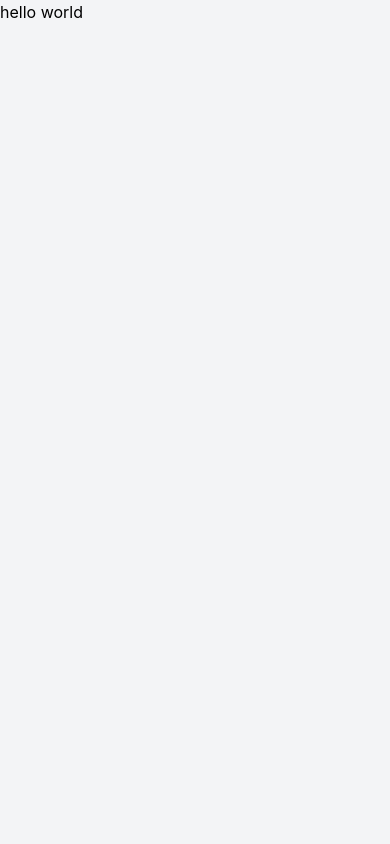
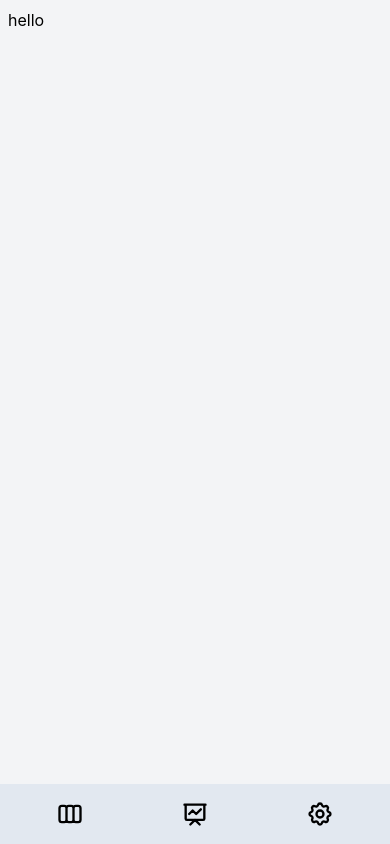
Before and after one commit to mbenja/shelves, a Next.js app: page / in a window 390 px wide. Built offline with nearby package versions, Linux system fonts and the light colour scheme.

Commit message:
Adjust Layout, add BottomBar component

```diff
--- /dev/null
+++ b/components/BottomBar.tsx
@@ -0,0 +1,42 @@
+import Link from 'next/link';
+import { useRouter } from 'next/router';
+
+import { ROUTES } from '../lib/constants';
+import {
+	CogIcon,
+	PresentationChartLineIcon,
+	ViewBoardsIcon
+} from '@heroicons/react/outline';
+
+export default function BottomBar() {
+	const router = useRouter();
+
+	if (router.route === ROUTES.AUTH) {
+		return null;
+	}
+
+	return (
+		<div className="bg-slate-200 flex justify-evenly md:hidden px-2 py-2">
+			<BottomBarItem
+				icon={<ViewBoardsIcon className="h-7 m-auto w-7" />}
+				href={ROUTES.BOOKSHELVES}
+			/>
+			<BottomBarItem
+				icon={<PresentationChartLineIcon className="h-7 m-auto w-7" />}
+				href={ROUTES.STATISTICS}
+			/>
+			<BottomBarItem
+				icon={<CogIcon className="h-7 m-auto w-7" />}
+				href={ROUTES.SETTINGS}
+			/>
+		</div>
+	);
+}
+
+function BottomBarItem({ icon, href }: { icon: JSX.Element; href: string }) {
+	return (
+		<Link href={href}>
+			<a className="grow py-2">{icon}</a>
+		</Link>
+	);
+}
--- a/components/Container.tsx
+++ b/components/Container.tsx
@@ -1,5 +1,5 @@
 import { ReactNode } from 'react';
 
 export default function Container({ children }: { children: ReactNode }) {
-  return <div className="h-screen p-2">{children}</div>;
+	return <div className="h-full p-2">{children}</div>;
 }
--- a/components/Layout.tsx
+++ b/components/Layout.tsx
@@ -1,12 +1,14 @@
 import { ReactNode } from 'react';
 
+import BottomBar from './BottomBar';
 import HeaderBar from './HeaderBar';
 
 export default function Layout({ children }: { children: ReactNode }) {
 	return (
-		<div className="h-screen md:mx-auto md:w-4/5 w-full">
+		<div className="flex flex-col h-screen md:mx-auto md:w-4/5 w-full">
 			<HeaderBar />
 			<main>{children}</main>
+			<BottomBar />
 		</div>
 	);
 }
--- a/package.json
+++ b/package.json
@@ -9,6 +9,7 @@
 		"lint": "next lint"
 	},
 	"dependencies": {
+		"@heroicons/react": "^1.0.6",
 		"@next-auth/prisma-adapter": "^1.0.4",
 		"@prisma/client": "^4.1.0",
 		"bcryptjs": "^2.4.3",
--- a/pages/auth.tsx
+++ b/pages/auth.tsx
@@ -57,7 +57,7 @@ export default function Auth() {
 
 	return (
 		<Container>
-			<div className="flex flex-col items-center justify-center h-full">
+			<div className="flex flex-col h-full items-center justify-center">
 				<div className="flex flex-col gap-4 items-center md:w-1/4 w-2/3">
 					<h1 className="font-bold mb-4 text-3xl tracking-tight">shelves</h1>
 					<Input
--- a/pages/index.tsx
+++ b/pages/index.tsx
@@ -1,3 +1,5 @@
+import Container from '../components/Container';
+
 export default function Home() {
-  return <div>hello world</div>;
+	return <Container>hello</Container>;
 }
--- a/styles/globals.css
+++ b/styles/globals.css
@@ -15,6 +15,10 @@ body {
 	min-height: 100vh;
 }
 
+main {
+	flex-grow: 1;
+}
+
 button {
 	-webkit-tap-highlight-color: rgba(0, 0, 0, 0);
 }
```
Also changed, not shown: 1 other file (tests, documents, lock files or other folders). Lines whose indentation alone changed are shown as unchanged.
